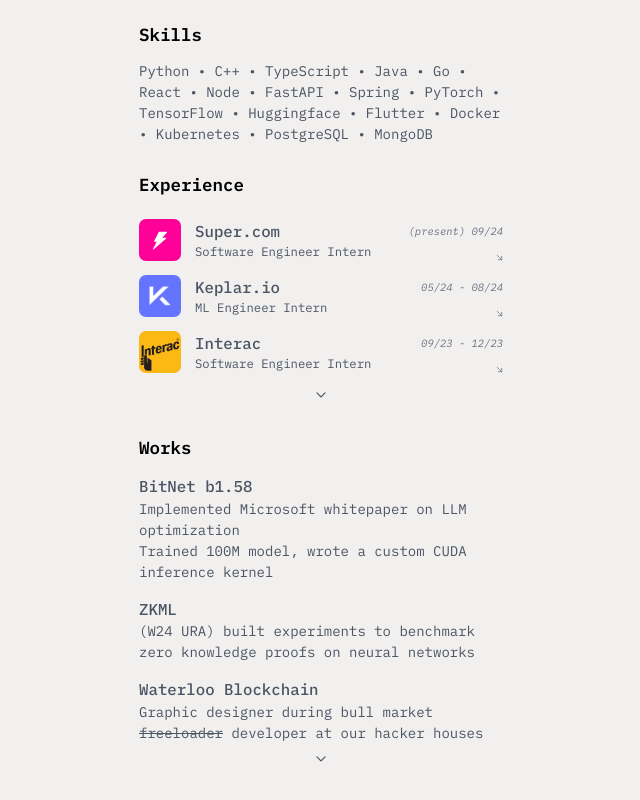
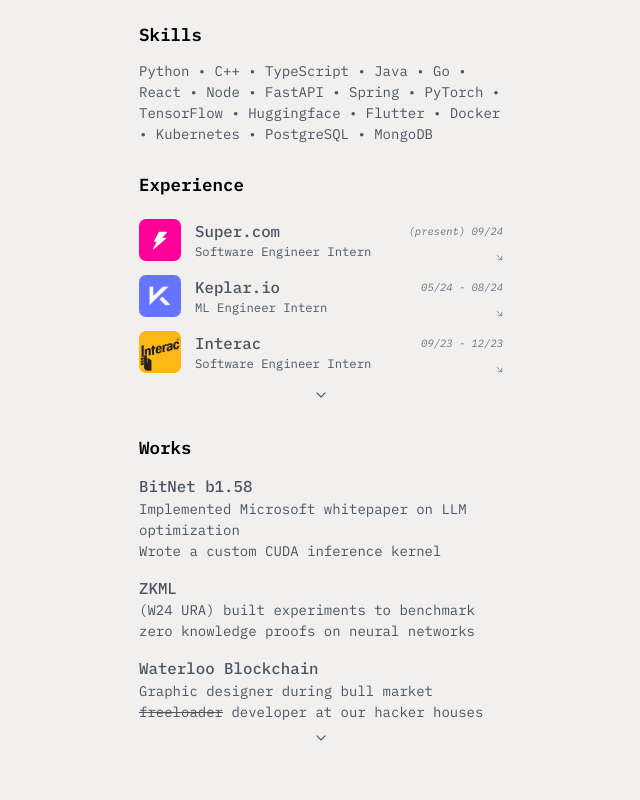
Before and after one commit to wx02shi/website, a React (Vite) app: page / in a window 1280 px wide. Shown: the part 513-1313 px from the top of the page, without its empty margins (319-959 px from the left). Built offline with nearby package versions, Linux system fonts and the light colour scheme.

Commit message:
update content

```diff
--- a/src/data.jsx
+++ b/src/data.jsx
@@ -43,7 +43,10 @@
     location: "Toronto",
     icon: "logos/super.svg",
     link: "https://www.super.com/",
-    summary: ["Building fintech products again"],
+    summary: [
+      "Cost-optimized payments via ACH transfer:",
+      "Reduce txn fees, increase revenue retention, and reduce risk + fraud",
+    ],
   },
   {
     company: "Keplar.io",
@@ -136,7 +139,7 @@
     title: "BitNet b1.58",
     details: [
       "Implemented Microsoft whitepaper on LLM optimization",
-      "Trained 100M model, wrote a custom CUDA inference kernel",
+      "Wrote a custom CUDA inference kernel",
     ],
   },
   {
```
